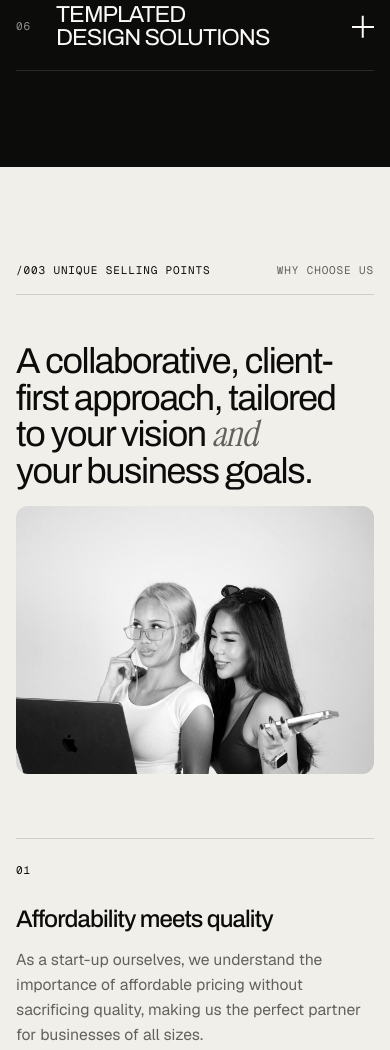
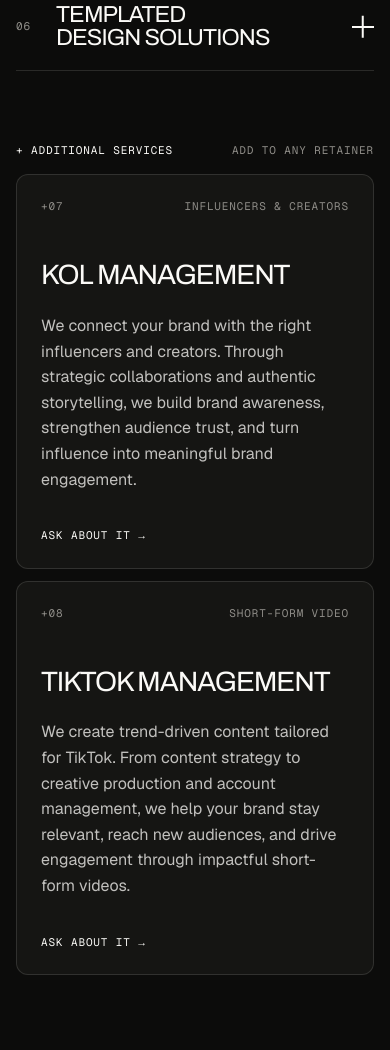
Before and after one commit to szae444/attitude-design-studio, an Astro site: page / in a window 390 px wide. Shown: the part 2767-3817 px from the top of the page. Built offline with nearby package versions, Linux system fonts and the light colour scheme; Astro itself is replaced by a stand-in of ours.

Commit message:
Bring back the additional services block and link it from the nav and mobile menu
Co-Authored-By: Claude Opus 5.5 <noreply@anthropic.com>
Claude-Session: https://claude.ai/code/session_01RFKD4R7eSZ5poKB67NE9vz

```diff
--- a/src/components/sections/Services.astro
+++ b/src/components/sections/Services.astro
@@ -1,7 +1,7 @@
 ---
 import { Image } from 'astro:assets';
 import SectionHead from '../ui/SectionHead.astro';
-import { services, BOOKING_URL } from '../../data/site.js';
+import { services, additionalServices, BOOKING_URL } from '../../data/site.js';
 import { img } from '../../data/images.js';
 
 const pad = (n) => String(n).padStart(2, '0');
@@ -29,6 +29,26 @@ const previewKeys = [...new Set(services.map((s) => s.img))];
       </li>
     ))}
   </ol>
+
+  <div class="addon" id="additional">
+    <div class="addon__head">
+      <span class="label">+ Additional services</span>
+      <p class="label mute">Add to any retainer</p>
+    </div>
+    <div class="addon__grid">
+      {additionalServices.map((a, i) => (
+        <article class="addon__card">
+          <div class="addon__top">
+            <span class="label mute">+{pad(services.length + i + 1)}</span>
+            <span class="label mute">{a.tag}</span>
+          </div>
+          <h3 class="addon__t">{a.title}</h3>
+          <p class="addon__p">{a.body}</p>
+          <a href={BOOKING_URL} class="link-u label addon__link">Ask about it →</a>
+        </article>
+      ))}
+    </div>
+  </div>
 
   <!-- desktop-only cursor preview -->
   <div class="svc__preview" aria-hidden="true">
@@ -71,6 +91,25 @@ const previewKeys = [...new Set(services.map((s) => s.img))];
   details[open] .svc__body { animation: open .6s var(--ease); }
   @keyframes open { from { opacity: 0; transform: translateY(-8px); } }
 
+  .addon { margin-top: clamp(72px, 8vw, 120px); scroll-margin-top: 96px; }
+  .addon__head { display: flex; justify-content: space-between; gap: var(--s-4); padding-bottom: var(--s-4); }
+  .addon__grid { display: grid; grid-template-columns: repeat(2, minmax(0, 1fr)); gap: clamp(12px, 1.4vw, 20px); }
+  .addon__card {
+    display: flex; flex-direction: column; gap: var(--s-5);
+    padding: clamp(24px, 2.6vw, 40px); border-radius: var(--radius);
+    border: 1px solid var(--line-d); background: var(--ink-2);
+    transition: border-color .4s var(--ease), background-color .4s var(--ease);
+  }
+  @media (hover: hover) { .addon__card:hover { border-color: rgba(251,250,247,.3); background: var(--ink-3); } }
+  .addon__top { display: flex; justify-content: space-between; gap: var(--s-4); }
+  .addon__t {
+    margin-top: clamp(24px, 4vw, 56px);
+    font-family: var(--f-display); font-weight: 400; font-variation-settings: 'wdth' 100;
+    font-size: clamp(1.75rem, 3.2vw, 3rem); line-height: 0.95; letter-spacing: -0.04em; text-transform: uppercase;
+  }
+  .addon__p { color: rgba(251,250,247,.75); font-size: 1.0625rem; max-width: 52ch; }
+  .addon__link { margin-top: auto; align-self: flex-start; padding-top: var(--s-3); }
+  @media (max-width: 760px) { .addon__grid { grid-template-columns: minmax(0, 1fr); } .addon__p { font-size: 1rem; } }
 
   .svc__preview {
     position: fixed; left: 0; top: 0; z-index: 40; pointer-events: none;
--- a/src/data/site.js
+++ b/src/data/site.js
@@ -32,6 +32,7 @@ export const founder = {
 
 export const nav = [
   { label: 'Services', href: '#services' },
+  { label: 'Additional services', href: '#additional' },
   { label: 'Why us', href: '#why' },
   { label: 'Studio', href: '#studio' },
 ];
--- a/src/scripts/modules/smooth.js
+++ b/src/scripts/modules/smooth.js
@@ -22,8 +22,9 @@ export function initAnchors(lenis, onNavigate) {
       if (target === null) return;
       e.preventDefault();
       if (onNavigate) onNavigate();
-      if (lenis) lenis.scrollTo(target, { duration: 1.4 });
-      else window.scrollTo({ top: target === 0 ? 0 : target.getBoundingClientRect().top + window.scrollY });
+      const offset = target === 0 ? 0 : -(parseFloat(getComputedStyle(target).scrollMarginTop) || 0);
+      if (lenis) lenis.scrollTo(target, { duration: 1.4, offset });
+      else window.scrollTo({ top: target === 0 ? 0 : target.getBoundingClientRect().top + window.scrollY + offset });
     });
   });
 }
```
